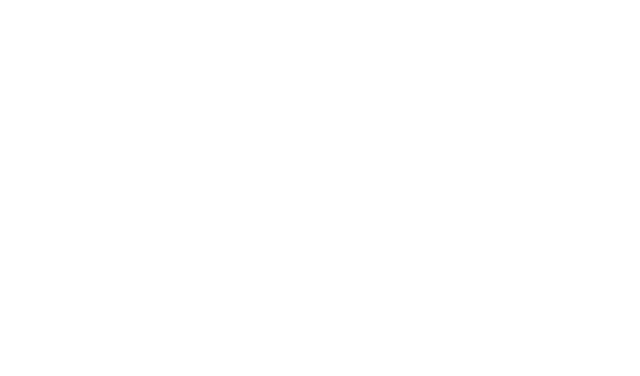
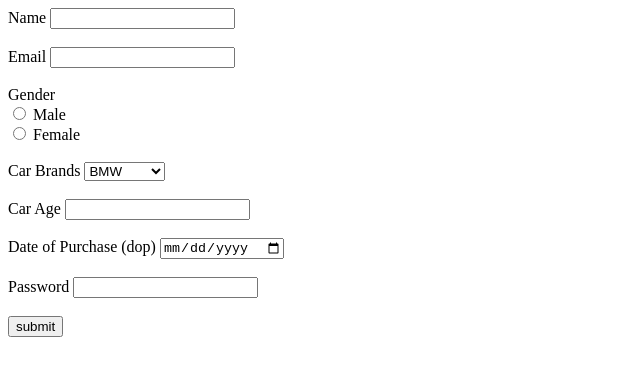
Before and after one commit to acciojob/car-insurance-form-vikrant-1996, a website: page main.html in a window 1280 px wide. Shown: the whole page, without its empty margins (0-640 px from the left). Drawn offline with Linux system fonts and the light colour scheme.

Commit message:
created a submission

```diff
--- a/main.html
+++ b/main.html
@@ -8,6 +8,39 @@
 
 <body>
 	<!-- the entire body must be written by student -->
+	<form method="post">
+		<label for="name">Name</label>
+		<input type="text" id="name" required >
+		<br><br>
+		<label for="email">Email</label>
+		<input type="email" id="email" required >
+		<br><br>
+		<label for="gender">Gender</label><br>
+        <input type="radio" name="gender" id="gender" value="male" required>
+        <label for="gender">Male</label><br>
+        <input type="radio" id="gender" name="gender" value="female">
+        <label for="gender">Female</label>
+		<br><br>
+		<label for="cars">Car Brands</label>
+		<select id="cars" >
+			<option value="german">BMW</option>
+			<option value="pitbull">Audi</option>
+			<option value="labra">Mercedez</option>
+		</select>
+		<br><br>
+		<label for="carage">Car Age</label>
+		<input type="number" id="carage" required >
+		<br><br>
+		<label for="dop">Date of Purchase (dop)</label>
+		<input type="date" id="dop" required>
+		<br><br>
+		<label for="password">Password</label>
+		<input type="password" id="password" required >
+		<br><br>
+		<button type="submit" value="submit">submit</button>
+
+
+	</form>
     <script type="text/javascript" src="./script.js">
 </script>
 
```
